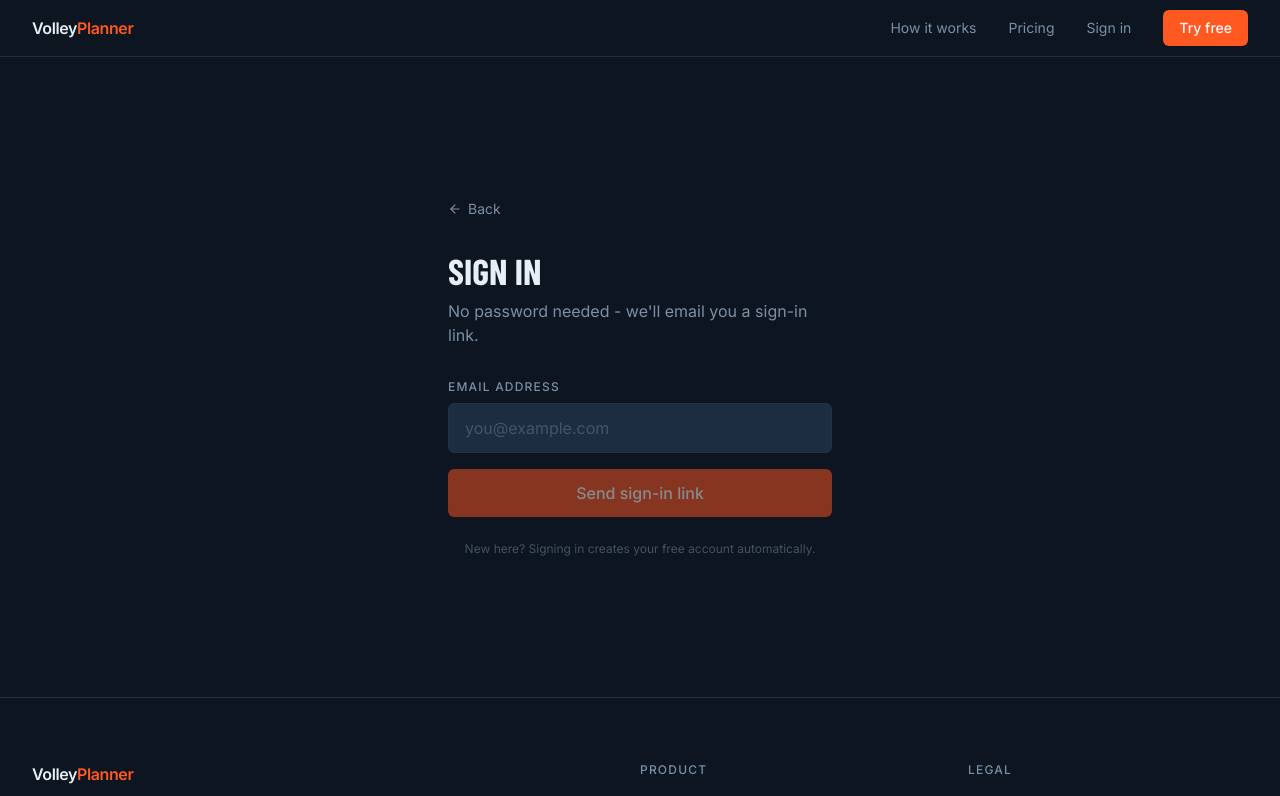
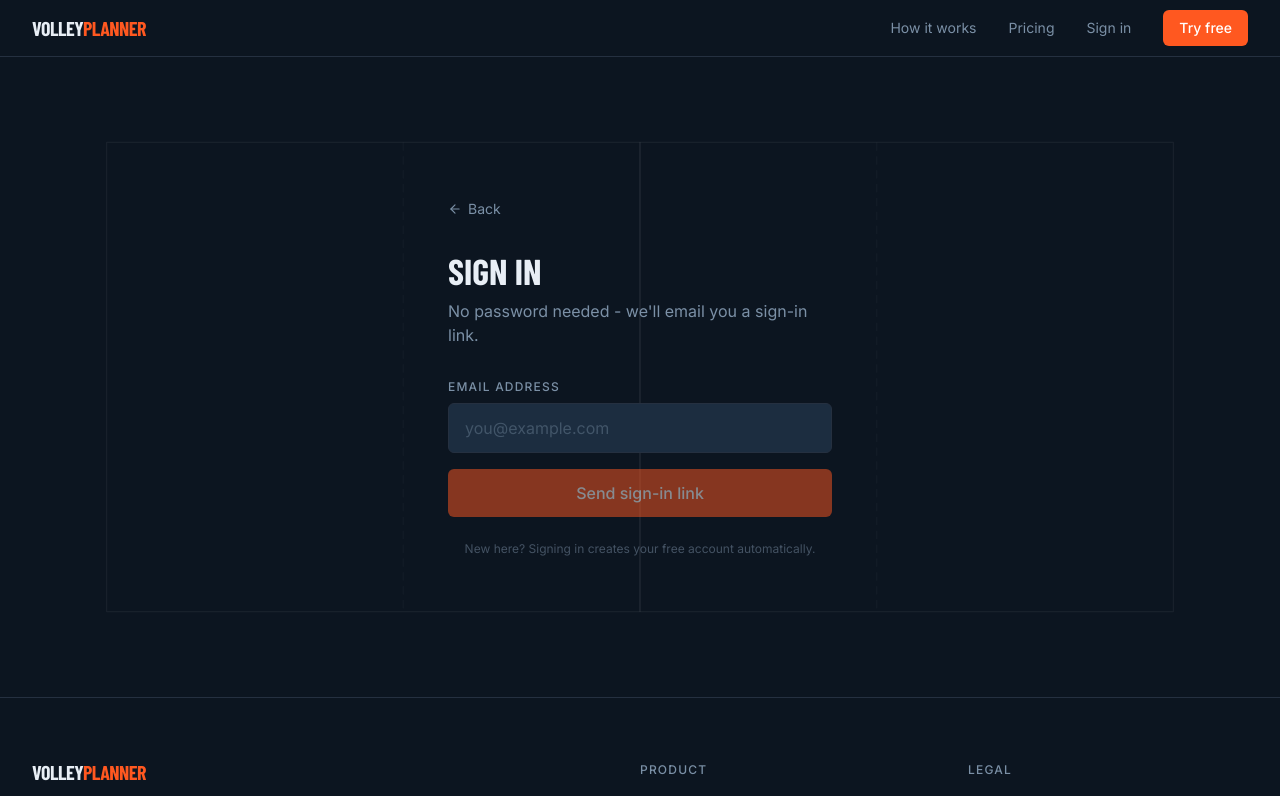
Before and after one commit to jgretton/volleyplanner, a Next.js app: page /signin in a window 1280 px wide. Shown: the top 796 px of the page. Built offline with nearby package versions, Linux system fonts and the light colour scheme; no server answers; a web font is replaced by a local one.

Commit message:
Polish site UI: display font on logos, court lines on sign-in, plan view tweaks

```diff
--- a/app/signin/page.tsx
+++ b/app/signin/page.tsx
@@ -4,6 +4,23 @@ import { useState } from 'react'
 import { createClient } from '@/lib/supabase/client'
 import Link from 'next/link'
 import { Mail, ArrowLeft } from 'lucide-react'
+
+function CourtLines() {
+  return (
+    <svg
+      className="absolute inset-0 w-full h-full pointer-events-none select-none"
+      viewBox="0 0 1400 600"
+      fill="none"
+      preserveAspectRatio="xMidYMid slice"
+      aria-hidden="true"
+    >
+      <rect x="200" y="80" width="1000" height="440" stroke="white" strokeWidth="1" opacity="0.06" />
+      <line x1="700" y1="80" x2="700" y2="520" stroke="white" strokeWidth="1.5" opacity="0.08" />
+      <line x1="478" y1="80" x2="478" y2="520" stroke="white" strokeWidth="0.75" strokeDasharray="8 5" opacity="0.05" />
+      <line x1="922" y1="80" x2="922" y2="520" stroke="white" strokeWidth="0.75" strokeDasharray="8 5" opacity="0.05" />
+    </svg>
+  )
+}
 
 export default function SignInPage() {
   const [email, setEmail]       = useState('')
@@ -31,8 +48,9 @@ export default function SignInPage() {
 
   if (submitted) {
     return (
-      <div className="min-h-[80vh] flex items-center justify-center px-4">
-        <div className="max-w-sm w-full text-center">
+      <div className="relative min-h-[80vh] flex items-center justify-center px-4 overflow-hidden">
+        <CourtLines />
+        <div className="relative max-w-sm w-full text-center">
 
           <div className="w-14 h-14 rounded-full bg-orange/10 border border-orange/20 flex items-center justify-center mx-auto mb-6">
             <Mail size={24} className="text-orange" />
@@ -56,8 +74,9 @@ export default function SignInPage() {
   }
 
   return (
-    <div className="min-h-[80vh] flex items-center justify-center px-4">
-      <div className="max-w-sm w-full">
+    <div className="relative min-h-[80vh] flex items-center justify-center px-4 overflow-hidden">
+      <CourtLines />
+      <div className="relative max-w-sm w-full">
 
         <Link
           href="/"
--- a/components/layout/Footer.tsx
+++ b/components/layout/Footer.tsx
@@ -7,7 +7,7 @@ export function Footer() {
         <div className="grid grid-cols-1 md:grid-cols-[2fr_1fr_1fr] gap-12">
 
           <div>
-            <span className="text-base font-semibold text-vp-text tracking-tight">
+            <span className="font-display font-bold uppercase text-xl tracking-tight text-vp-text leading-none">
               Volley<span className="text-orange">Planner</span>
             </span>
             <p className="mt-3 text-sm text-vp-muted leading-relaxed max-w-xs">
@@ -21,7 +21,7 @@ export function Footer() {
             <div className="flex flex-col gap-3 text-sm">
               <Link href="#how-it-works" className="text-vp-muted hover:text-orange transition-colors duration-150">How it works</Link>
               <Link href="#pricing" className="text-vp-muted hover:text-orange transition-colors duration-150">Pricing</Link>
-              <Link href="/dashboard" className="text-vp-muted hover:text-orange transition-colors duration-150">Sign in</Link>
+              <Link href="/signin" className="text-vp-muted hover:text-orange transition-colors duration-150">Sign in</Link>
             </div>
           </div>
 
--- a/components/layout/Navbar.tsx
+++ b/components/layout/Navbar.tsx
@@ -139,7 +139,7 @@ export function Navbar() {
         <div className="flex items-center justify-between h-14">
 
           <Link href={user ? '/dashboard' : '/'} className="flex items-center">
-            <span className="text-base font-semibold text-vp-text tracking-tight">
+            <span className="font-display font-bold uppercase text-xl tracking-tight text-vp-text leading-none">
               Volley<span className="text-orange">Planner</span>
             </span>
           </Link>
--- a/components/plan/CompactView.tsx
+++ b/components/plan/CompactView.tsx
@@ -5,6 +5,7 @@ import { Badge } from '@/components/ui/Badge'
 import { Card } from '@/components/ui/Card'
 import { DrillModal } from './DrillModal'
 import { TimelineBar } from './TimelineBar'
+import { ChevronRight } from 'lucide-react'
 import { cn } from '@/lib/utils'
 import type { SessionPlan, Drill } from '@/types/plan'
 
@@ -60,7 +61,7 @@ export function CompactView({ plan }: CompactViewProps) {
               </div>
               <div className="flex items-center gap-3 ml-3 shrink-0">
                 <span className="text-sm text-vp-muted tabular-nums">{drill.duration} min</span>
-                <span className="text-vp-muted text-base leading-none">›</span>
+                <ChevronRight size={14} className="text-vp-muted" />
               </div>
             </button>
           )
--- a/components/plan/PlanView.tsx
+++ b/components/plan/PlanView.tsx
@@ -20,10 +20,10 @@ export function PlanView({ plan, isPro, planId, drillFeedback, regeneratingIndex
 
       {/* Overview */}
       <Card className="p-6 print-overview">
-        <h1 className="font-display font-bold uppercase tracking-tight text-vp-text text-3xl leading-tight mb-3">
+        <h1 className="font-display font-bold uppercase tracking-tight text-vp-text text-4xl leading-[0.95] mb-4">
           {plan.title}
         </h1>
-        <p className="text-vp-muted text-sm leading-relaxed mb-6">{plan.overview}</p>
+        <p className="text-vp-text/70 text-sm leading-relaxed mb-6">{plan.overview}</p>
 
         <div className="flex flex-wrap gap-2 mb-6">
           <Badge>{plan.player_count} players</Badge>
```
